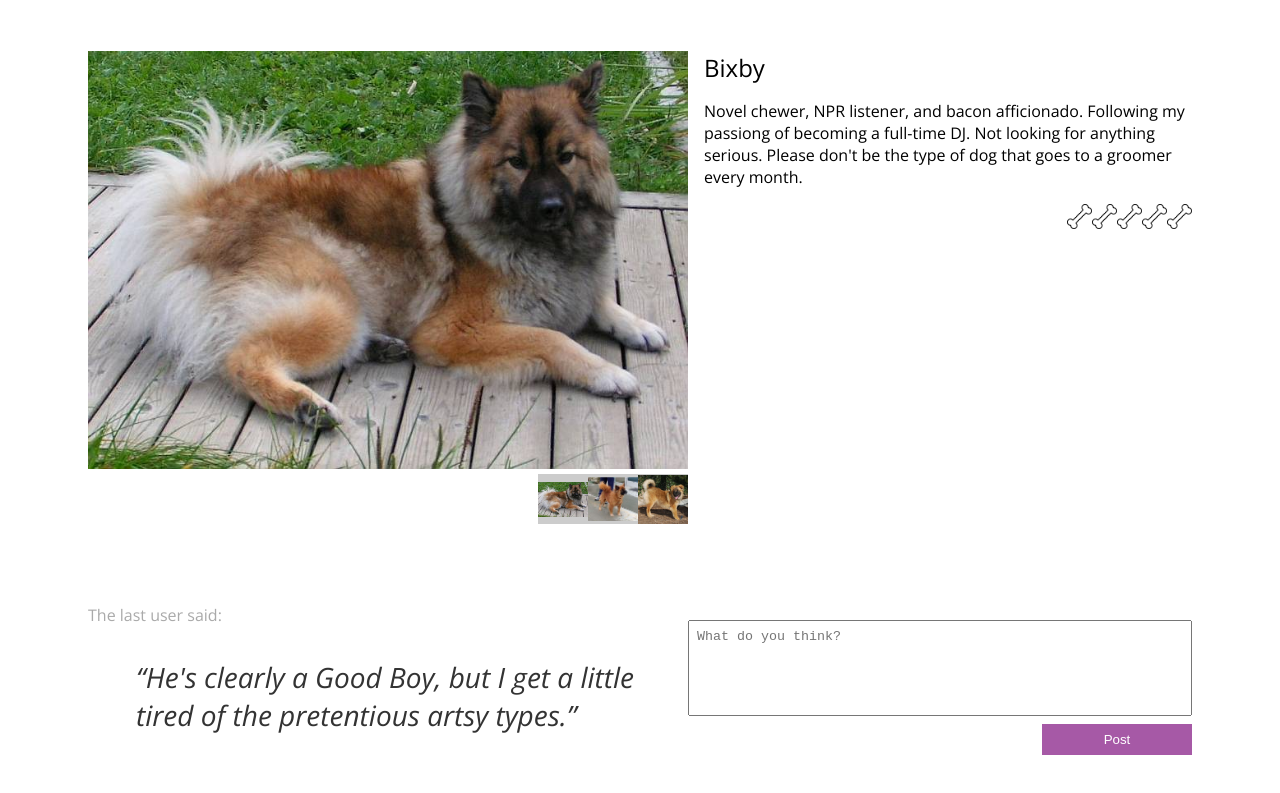
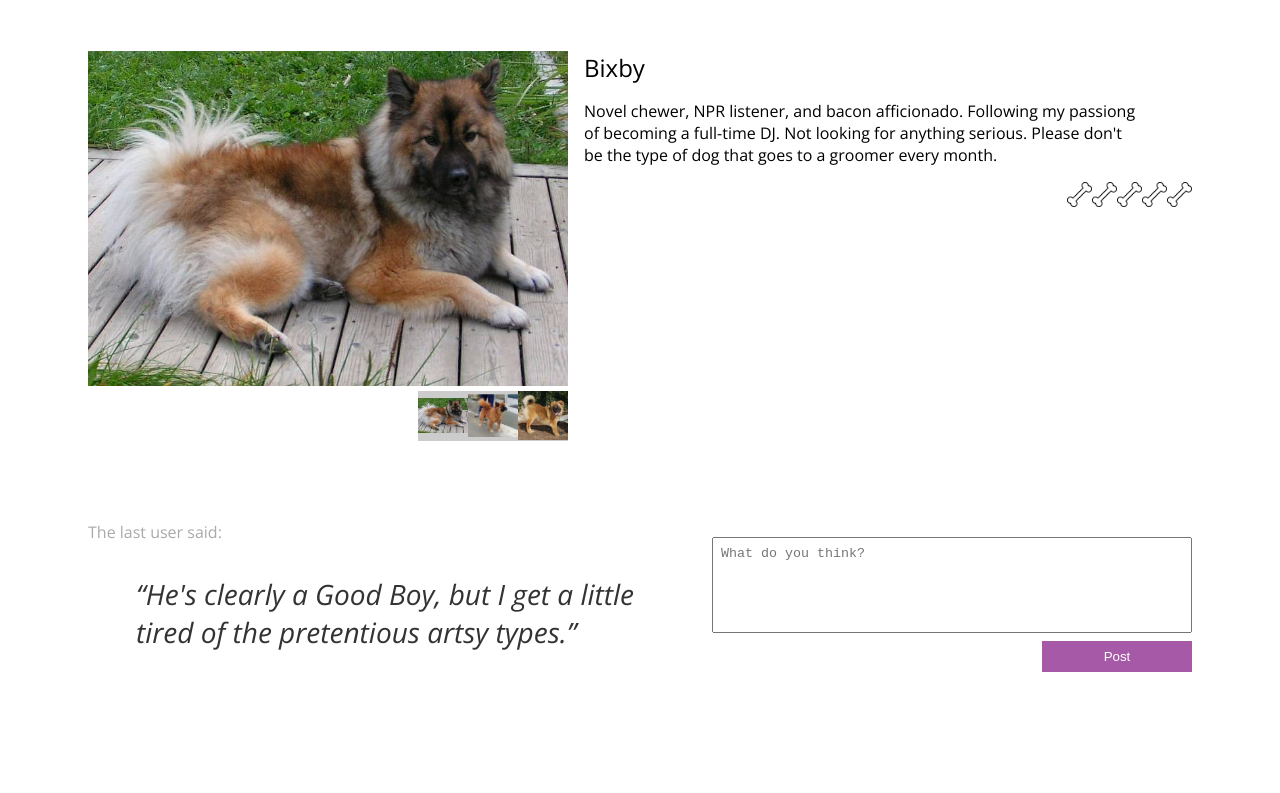
Before and after one commit to kylecoberly/barkwire-profile, a plain HTML site: page index.html in a window 1280 px wide. Shown: the part 115-908 px from the top of the page. After the commit the page ends 835 px from the top, so only its background shows below. Drawn offline with nearby package versions, Linux system fonts and the light colour scheme.

Commit message:
Updating styles

```diff
--- a/style.css
+++ b/style.css
@@ -73,13 +73,17 @@ h2 {
 }
 
 .pictures .featured-image {
-    max-width: 100%;
+    width: 30rem;
 }
 
 .dog-details {
     flex: 1;
     padding-left: 1rem;
     background-color: #fff;
+}
+
+.dog-details p {
+    max-width: 35rem;
 }
 
 @media (max-width: 875px) {
@@ -122,6 +126,7 @@ h2 {
     display: flex;
     flex-flow: row wrap;
     background-color: #fff;
+    justify-content: space-between;
 }
 
 .comments h2 {
@@ -155,10 +160,10 @@ blockquote::after {
     display: flex;
     flex-flow: column nowrap;
     flex: 1;
+    max-width: 30rem;
 }
 
 .comment-input textarea {
-    width: 100%;
     height: 6rem;
     padding: 0.5rem;
     margin: 2rem 0 0 0;
```
